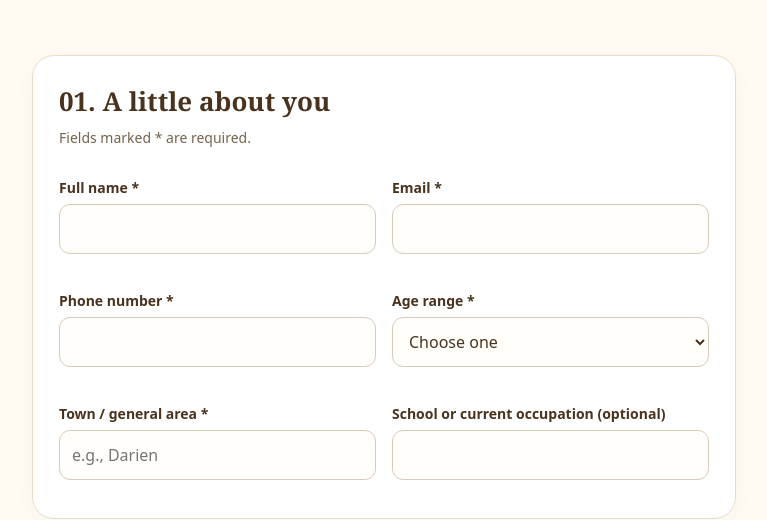
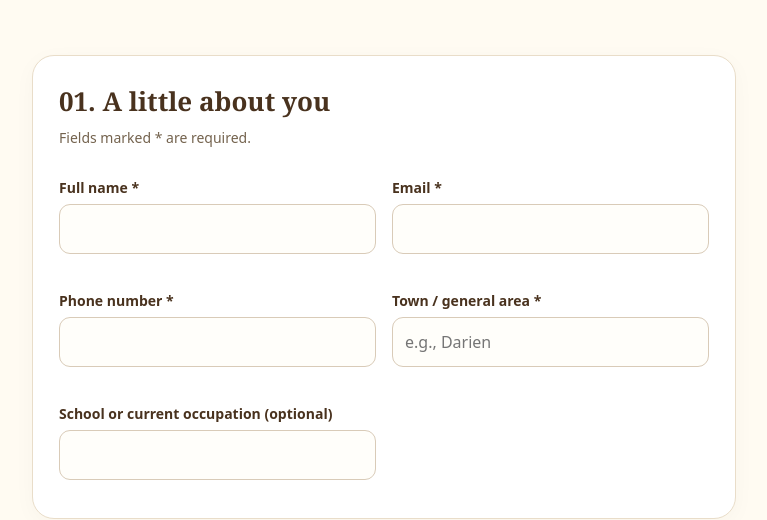
Before and after one commit to littlecrewapplication/littlecrewapplication.github.io, a plain HTML site: page index.html in a window 1280 px wide. Shown: the part 285-805 px from the top of the page, without its empty margins (256-1023 px from the left). Drawn offline with Linux system fonts and the light colour scheme.

Commit message:
Remove age range field from section 1

```diff
--- a/index.html
+++ b/index.html
@@ -9,7 +9,7 @@
 <div class="field"><label for="name">Full name *</label><input id="name" name="name" autocomplete="name" required></div>
 <div class="field"><label for="email">Email *</label><input id="email" name="email" type="email" autocomplete="email" required></div>
 <div class="field"><label for="phone">Phone number *</label><input id="phone" name="phone" type="tel" autocomplete="tel" required></div>
-<div class="field"><label for="age">Age range *</label><select id="age" name="age" required><option value="">Choose one</option><option>Under 16</option><option>16–17</option><option>18 or older</option></select></div>
+
 <div class="field"><label for="area">Town / general area *</label><input id="area" name="area" placeholder="e.g., Darien" required></div>
 <div class="field"><label for="school">School or current occupation (optional)</label><input id="school" name="school"></div>
 </div></section>
```
